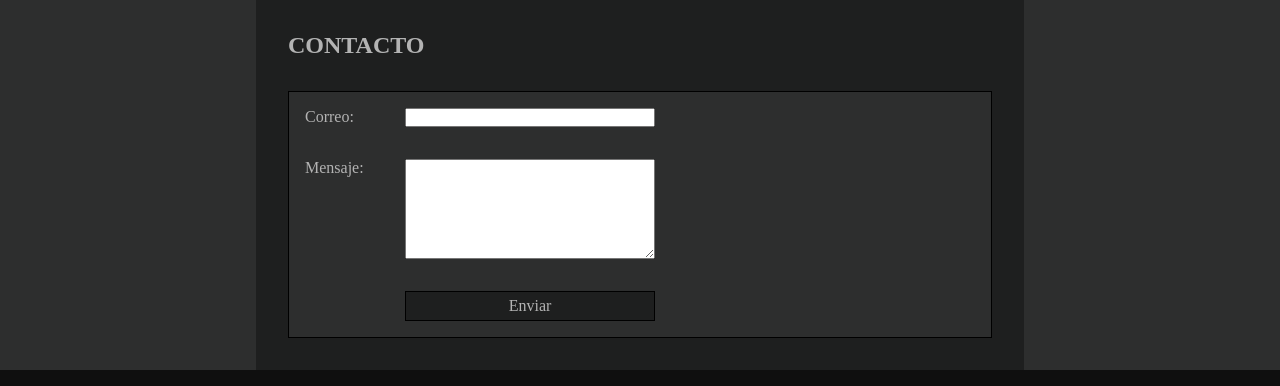
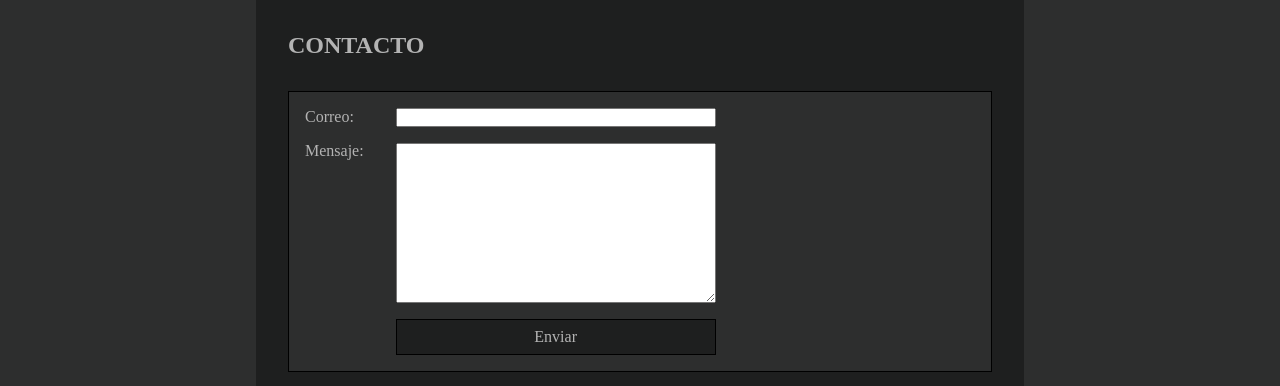
Before and after one commit to IgnacioLunaCarena/my-first-webpage, a website: page pages/contacto.html in a window 1280 px wide. Shown: the part 80-466 px from the top of the page. Drawn offline with nearby package versions, Linux system fonts and the light colour scheme; a web font is replaced by a local one.

Commit message:
Added changes

```diff
--- a/pages/contacto.html
+++ b/pages/contacto.html
@@ -38,16 +38,16 @@
         <h2>CONTACTO</h2>
         <section>
             <form action="#" method="post">
-                <div class="contacto-mail">
+                <div class="contacto-description">
                     <label for="correoDeContacto">Correo: </label>
+                    <label for="mensajeDeContacto">Mensaje: </label>
+                </div>
+                <div class="contacto-fill">
                     <input type="text" name="correo" id="correoDeContacto">
-                </div>
-                <div class="contacto-message">
-                    <label for="mensajeDeContacto">Mensaje: </label>
                     <textarea name="mensaje" id="mensajeDeContacto"></textarea>
+                    <a href="#">Enviar</a>
                 </div>
             </form>
-            <a href="#">Enviar</a>
         </section>
     </main>
     <footer>
--- a/styles/scss/partials/_media-querie.scss
+++ b/styles/scss/partials/_media-querie.scss
@@ -25,11 +25,12 @@
             font-size: 2rem;
             @include flexColumnJA (space-between, end);
             gap: 1rem;
-            position: absolute;
+            position: fixed;
             top: 0;
             right: 0;
             bottom: 0;
             padding: 2rem;
+            z-index: 10;
             background-color: $darkColor;
             box-shadow: 0 0 0 100vmax rgba(0, 0, 0, .5);
             .close-menu {
--- a/styles/scss/partials/main/_contacto-main.scss
+++ b/styles/scss/partials/main/_contacto-main.scss
@@ -12,39 +12,34 @@
         background-color: $lightColor;
         @include flexColumn;
         form {
+            width: 100%;
             gap: 2rem;
-            @include flexColumn;
-            .contacto-mail {
-                @include flexRow;
-                label {
-                    width: 100px;
-                }
+            @include flexRowJ (start);
+            .contacto-description {
+                gap: 1rem;
+                @include flexColumn;
+            }
+            .contacto-fill {
+                gap: 1rem;
+                @include flexColumn;
                 input {
-                    width: 250px;
-                }
-            }
-            .contacto-message {
-                @include flexRow;
-                label {
-                    width: 100px;
+                    width: 20rem;
                 }
                 textarea {
-                    width: 250px;
-                    height: 100px;
+                    height: 10rem;
+                }
+                a {
+                    text-align: center;
+                    padding: 0.5rem;
+                    border: solid black 1px;
+                    background-color: $mediumColor;
+                }
+                a:hover {
+                    text-decoration: none;
+                    background-color: $darkColor;
                 }
             }
         }
-        a {
-            width: 250px;
-            padding: 5px;
-            margin-left: 100px;
-            border: solid black 1px;
-            background-color: $mediumColor;
-            text-align: center;
-        }
-        a:hover {
-            background-color: $darkColor;
-            text-decoration: none;
-        }
+
     }
 }
```
Also changed, not shown: styles/css/style.css, 1 other file.
